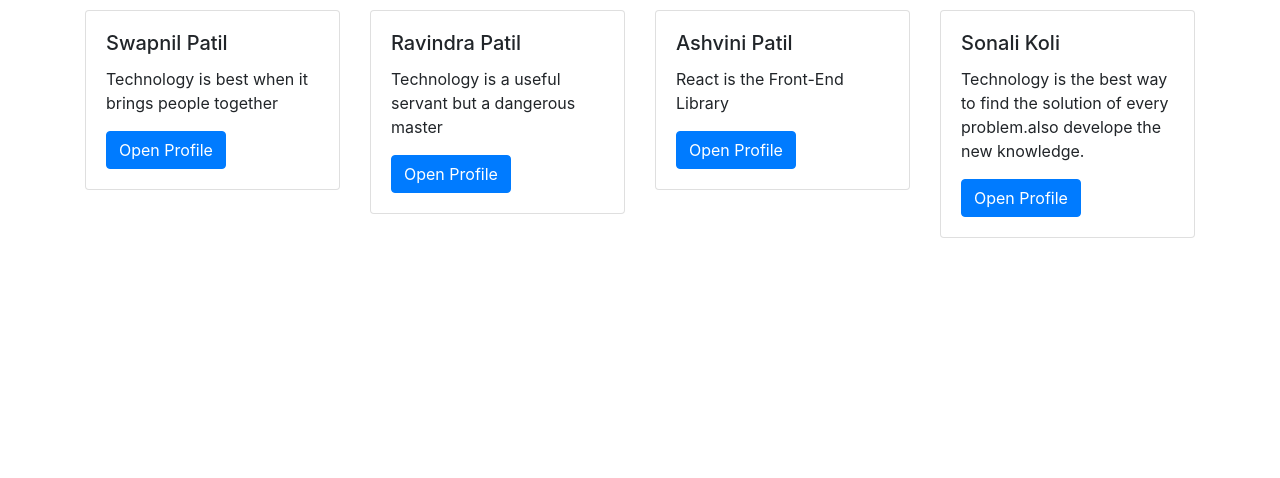
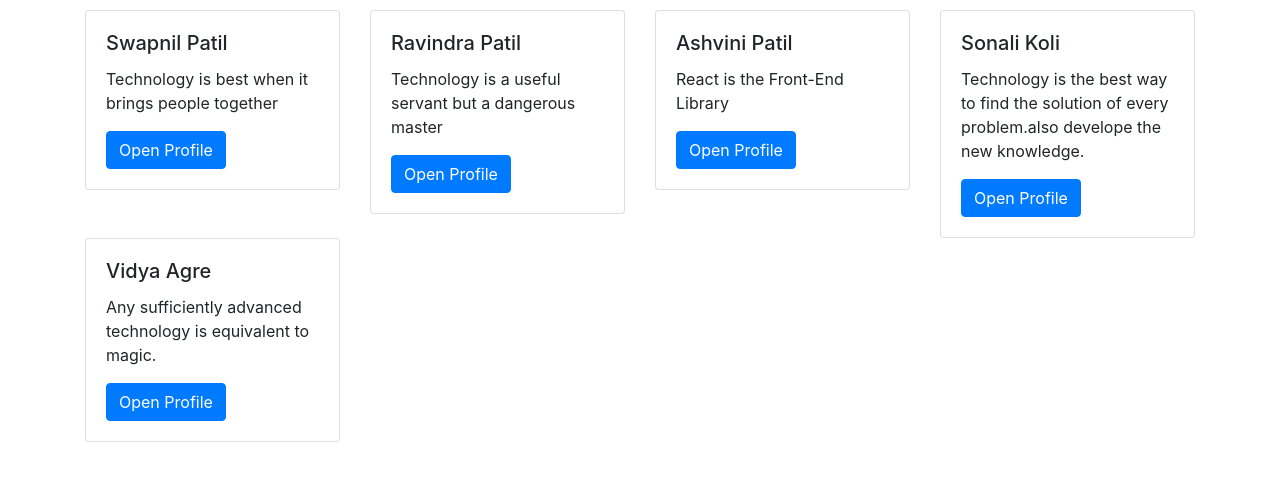
Before and after one commit to RD-INFO/hacktoberfest, a plain HTML site: page index.html in a window 1280 px wide. Shown: the part 60-538 px from the top of the page. Drawn offline with nearby package versions, Linux system fonts and the light colour scheme.

Commit message:
Hactoberfest accepted by Vidya Agre

```diff
--- a/index.html
+++ b/index.html
@@ -50,7 +50,15 @@
       </div>
     </div>
   </div>
-
+    <div class="col-sm-3">
+    <div class="card">
+      <div class="card-body">
+        <h5 class="card-title">Vidya Agre</h5>
+        <p class="card-text">Any sufficiently advanced technology is equivalent to magic.</p>
+        <a href="https://github.com/VidyaAg" class="btn btn-primary" target="_blank">Open Profile</a>
+      </div>
+    </div>
+  </div>
 
 
 <!--  Please Add Your Code aboue    -->
```
